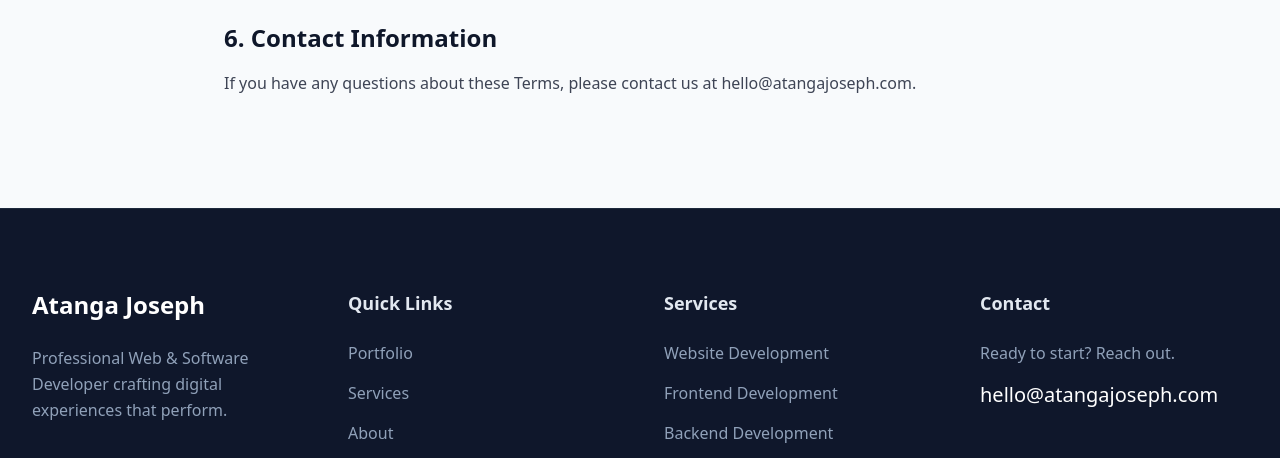
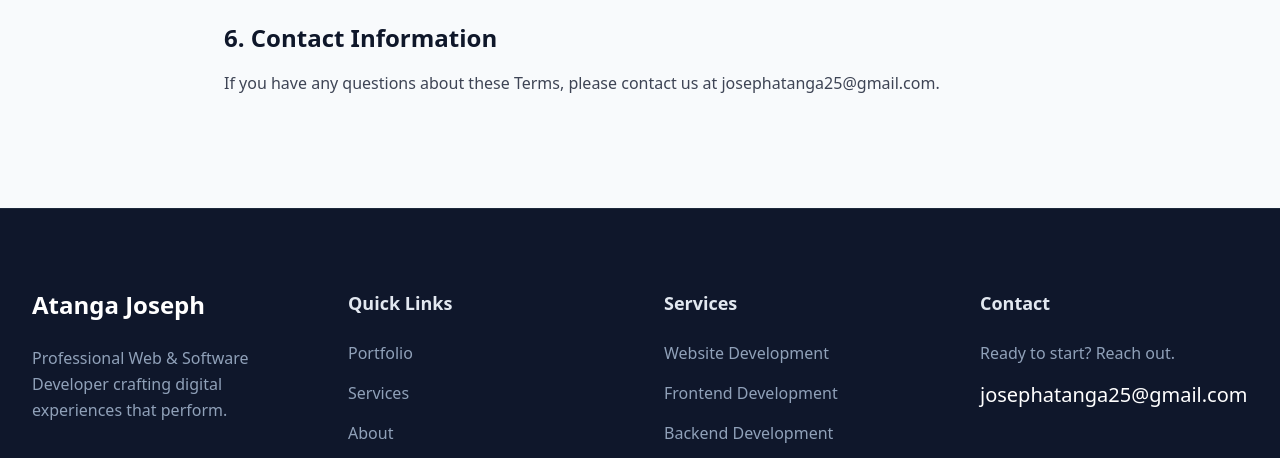
Before and after one commit to BhraJoe/portfolio, a Next.js app: page /terms in a window 1280 px wide. Shown: the part 1050-1508 px from the top of the page. Built offline with nearby package versions, Linux system fonts and the light colour scheme.

Commit message:
Update email address in files

```diff
--- a/src/app/privacy/page.tsx
+++ b/src/app/privacy/page.tsx
@@ -50,7 +50,7 @@
           <section>
             <h2 className="text-2xl font-semibold text-foreground mb-4">6. Contact Us</h2>
             <p className="mb-4">
-              If you have any questions about this Privacy Policy, please contact us at hello@atangajoseph.com.
+              If you have any questions about this Privacy Policy, please contact us at josephatanga25@gmail.com.
             </p>
           </section>
         </div>
--- a/src/app/terms/page.tsx
+++ b/src/app/terms/page.tsx
@@ -51,7 +51,7 @@
           <section>
             <h2 className="text-2xl font-semibold text-foreground mb-4">6. Contact Information</h2>
             <p className="mb-4">
-              If you have any questions about these Terms, please contact us at hello@atangajoseph.com.
+              If you have any questions about these Terms, please contact us at josephatanga25@gmail.com.
             </p>
           </section>
         </div>
--- a/src/components/Footer.tsx
+++ b/src/components/Footer.tsx
@@ -43,7 +43,7 @@
                          <div>
                               <h4 className="text-lg font-semibold mb-6 text-slate-200">Contact</h4>
                               <p className="text-slate-400 mb-4">Ready to start? Reach out.</p>
-                              <a href="mailto:hello@atangajoseph.com" className="text-xl font-medium text-white hover:text-blue-400 transition-colors">hello@atangajoseph.com</a>
+                              <a href="mailto:josephatanga25@gmail.com" className="text-xl font-medium text-white hover:text-blue-400 transition-colors">josephatanga25@gmail.com</a>
                          </div>
                     </div>
 
```
